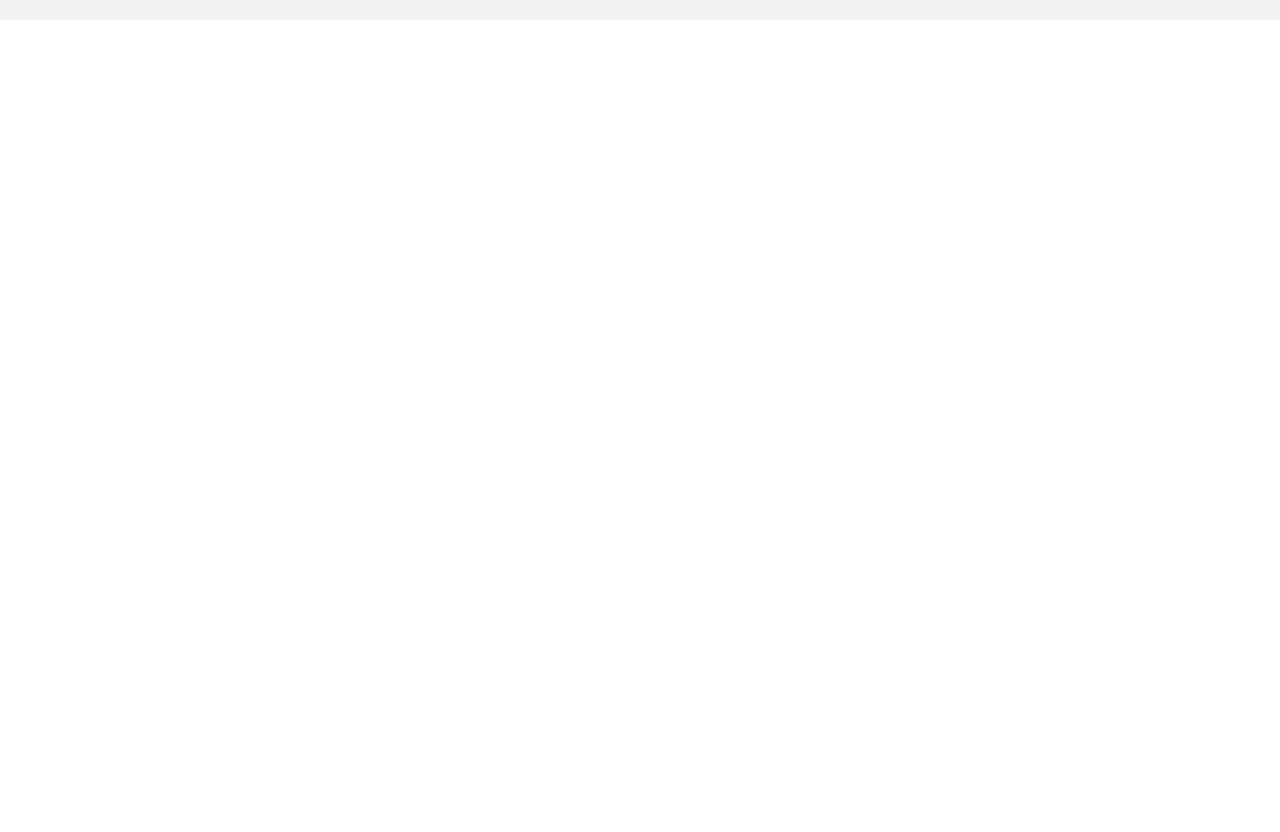
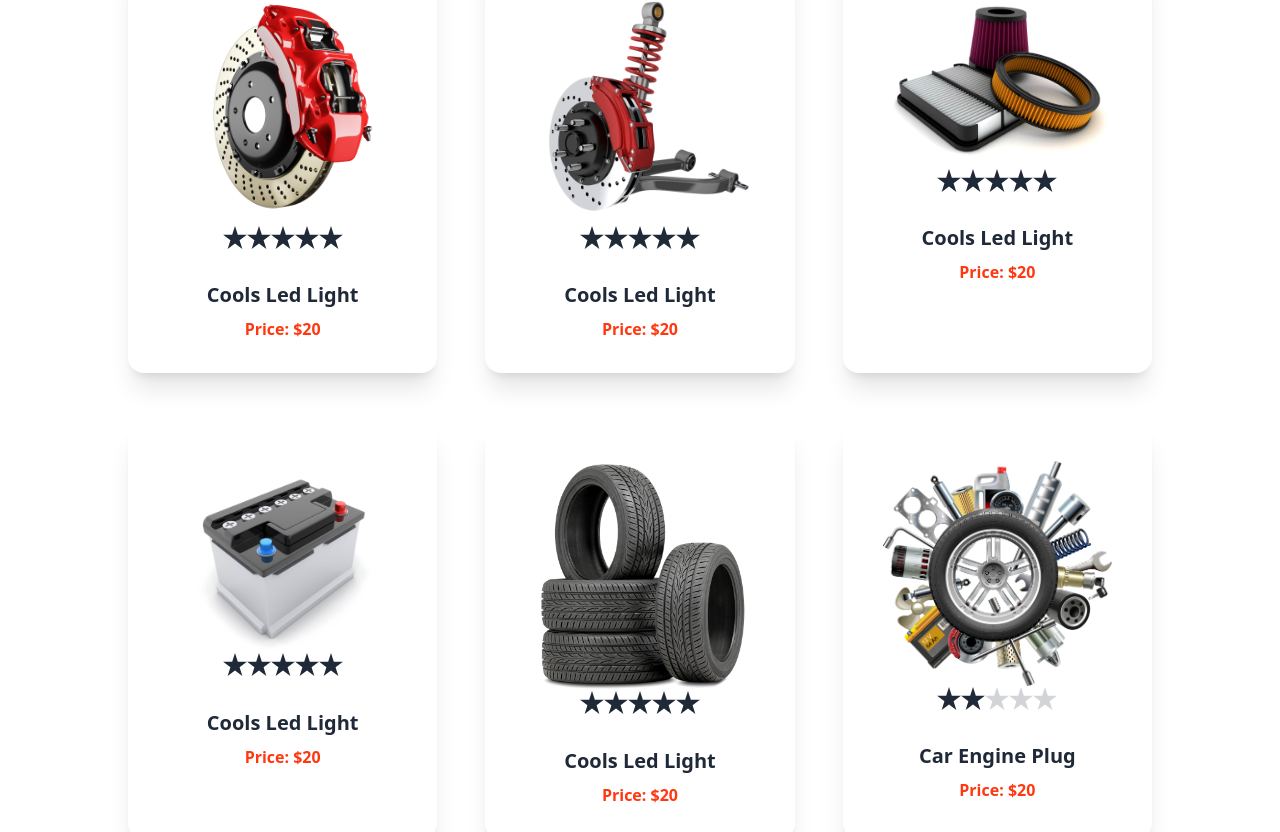
Before and after one commit to Shovon96/car-doctor-client, a React (Vite) app: page / in a window 1280 px wide. Shown: the part 2566-3398 px from the top of the page. Before the commit the page ends 2586 px from the top, so only its background shows below. Built offline with nearby package versions, Linux system fonts and the light colour scheme.

Commit message:
ourProducts added

```diff
--- a/src/Pages/HomePage/Home/Home.jsx
+++ b/src/Pages/HomePage/Home/Home.jsx
@@ -1,5 +1,6 @@
 import About from "../component/About";
 import Banner from "../component/Banner";
+import OurProducts from "../component/OurProducts";
 import Services from "../component/Services";
 
 const Home = () => {
@@ -8,6 +9,7 @@ const Home = () => {
             <Banner></Banner>
             <About></About>
             <Services></Services>
+            <OurProducts></OurProducts>
         </div>
     );
 };
--- /dev/null
+++ b/src/Pages/HomePage/component/OurProducts.jsx
@@ -0,0 +1,114 @@
+
+const OurProducts = () => {
+    return (
+        <div>
+            <div className="text-center">
+                <h5 className="font-bold text-[#FF3811]">Popular Products</h5>
+                <h1 className="text-4xl font-bold my-4">Browse Our Products</h1>
+                <p className="text-gray-400 my-3 px-80">the majority have suffered alteration in some form, by injected humour, or randomised words which do not look even slightly believable.</p>
+            </div>
+
+            {/* cards */}
+            <div className="max-w-5xl mx-auto grid grid-cols-1 md:grid-cols-2 lg:grid-cols-3 gap-12">
+                <div className="card bg-base-100 shadow-xl">
+                    <figure className="px-10 pt-10">
+                        <img src="../../../../src/assets/assets/images/products/1.png" alt="" className="rounded-xl" />
+                    </figure>
+                    <div className="rating justify-center">
+                        <input type="radio" name="rating-1" className="mask mask-star" />
+                        <input type="radio" name="rating-1" className="mask mask-star" checked />
+                        <input type="radio" name="rating-1" className="mask mask-star" />
+                        <input type="radio" name="rating-1" className="mask mask-star" />
+                        <input type="radio" name="rating-1" className="mask mask-star" />
+                    </div>
+                    <div className="card-body items-center text-center">
+                        <h2 className="card-title">Cools Led Light</h2>
+                        <p className="font-bold text-[#FF3811]">Price: $20</p>
+                    </div>
+                </div>
+                <div className="card bg-base-100 shadow-xl">
+                    <figure className="px-10 pt-10">
+                        <img src="../../../../src/assets/assets/images/products/2.png" alt="" className="rounded-xl" />
+                    </figure>
+                    <div className="rating justify-center">
+                        <input type="radio" name="rating-1" className="mask mask-star" />
+                        <input type="radio" name="rating-1" className="mask mask-star" checked />
+                        <input type="radio" name="rating-1" className="mask mask-star" />
+                        <input type="radio" name="rating-1" className="mask mask-star" />
+                        <input type="radio" name="rating-1" className="mask mask-star" />
+                    </div>
+                    <div className="card-body items-center text-center">
+                        <h2 className="card-title">Cools Led Light</h2>
+                        <p className="font-bold text-[#FF3811]">Price: $20</p>
+                    </div>
+                </div>
+                <div className="card bg-base-100 shadow-xl">
+                    <figure className="px-10 pt-10">
+                        <img src="../../../../src/assets/assets/images/products/3.png" alt="" className="rounded-xl" />
+                    </figure>
+                    <div className="rating justify-center">
+                        <input type="radio" name="rating-1" className="mask mask-star" />
+                        <input type="radio" name="rating-1" className="mask mask-star" checked />
+                        <input type="radio" name="rating-1" className="mask mask-star" />
+                        <input type="radio" name="rating-1" className="mask mask-star" />
+                        <input type="radio" name="rating-1" className="mask mask-star" />
+                    </div>
+                    <div className="card-body items-center text-center">
+                        <h2 className="card-title">Cools Led Light</h2>
+                        <p className="font-bold text-[#FF3811]">Price: $20</p>
+                    </div>
+                </div>
+                <div className="card bg-base-100 shadow-xl">
+                    <figure className="px-10 pt-10">
+                        <img src="../../../../src/assets/assets/images/products/4.png" alt="" className="rounded-xl" />
+                    </figure>
+                    <div className="rating justify-center">
+                        <input type="radio" name="rating-1" className="mask mask-star" />
+                        <input type="radio" name="rating-1" className="mask mask-star" checked />
+                        <input type="radio" name="rating-1" className="mask mask-star" />
+                        <input type="radio" name="rating-1" className="mask mask-star" />
+                        <input type="radio" name="rating-1" className="mask mask-star" />
+                    </div>
+                    <div className="card-body items-center text-center">
+                        <h2 className="card-title">Cools Led Light</h2>
+                        <p className="font-bold text-[#FF3811]">Price: $20</p>
+                    </div>
+                </div>
+                <div className="card bg-base-100 shadow-xl">
+                    <figure className="px-10 pt-10">
+                        <img src="../../../../src/assets/assets/images/products/5.png" alt="" className="rounded-xl" />
+                    </figure>
+                    <div className="rating justify-center">
+                        <input type="radio" name="rating-1" className="mask mask-star" />
+                        <input type="radio" name="rating-1" className="mask mask-star" checked />
+                        <input type="radio" name="rating-1" className="mask mask-star" />
+                        <input type="radio" name="rating-1" className="mask mask-star" />
+                        <input type="radio" name="rating-1" className="mask mask-star" />
+                    </div>
+                    <div className="card-body items-center text-center">
+                        <h2 className="card-title">Cools Led Light</h2>
+                        <p className="font-bold text-[#FF3811]">Price: $20</p>
+                    </div>
+                </div>
+                <div className="card bg-base-100 shadow-xl">
+                    <figure className="px-10 pt-10">
+                        <img src="../../../../src/assets/assets/images/products/6.png" alt="" className="rounded-xl" />
+                    </figure>
+                    <div className="rating justify-center">
+                        <input type="radio" name="rating-1" className="mask mask-star" />
+                        <input type="radio" name="rating-1" className="mask mask-star" checked />
+                        <input type="radio" name="rating-1" className="mask mask-star" />
+                        <input type="radio" name="rating-1" className="mask mask-star" />
+                        <input type="radio" name="rating-1" className="mask mask-star" />
+                    </div>
+                    <div className="card-body items-center text-center">
+                        <h2 className="card-title">Car Engine Plug</h2>
+                        <p className="font-bold text-[#FF3811]">Price: $20</p>
+                    </div>
+                </div>
+            </div>
+        </div>
+    );
+};
+
+export default OurProducts;
```
